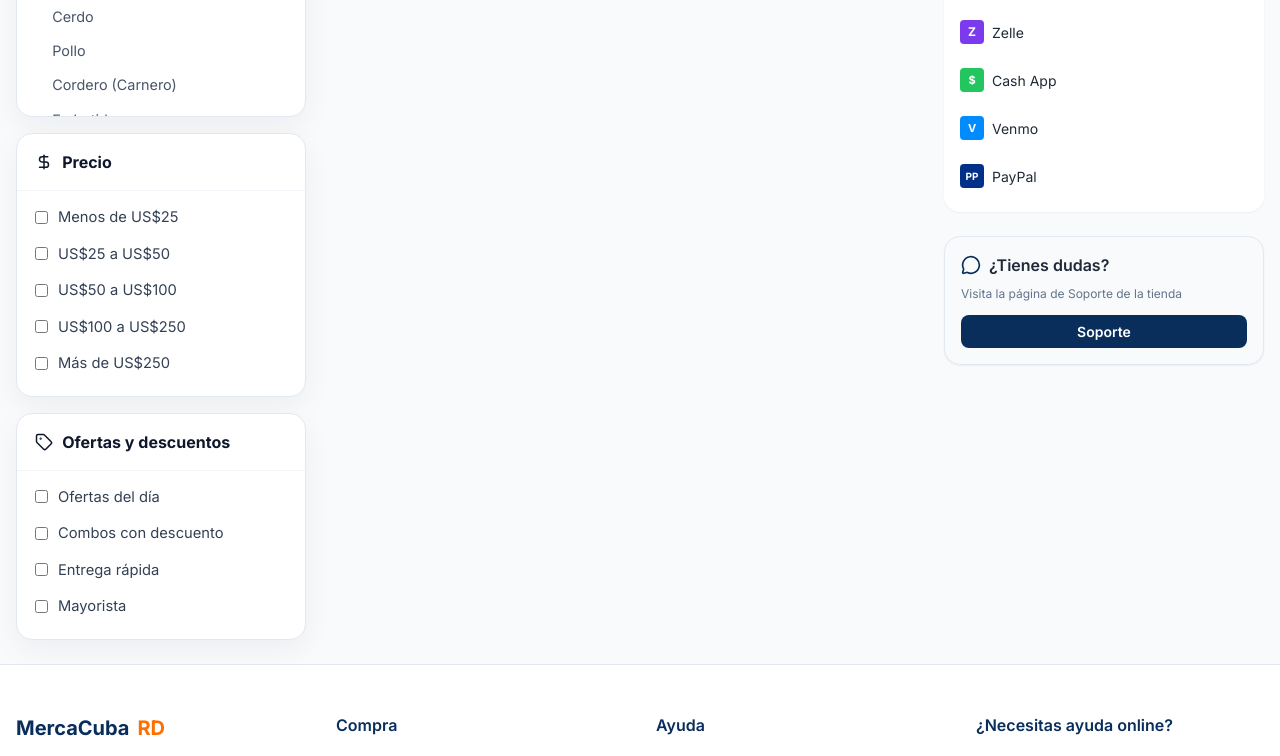
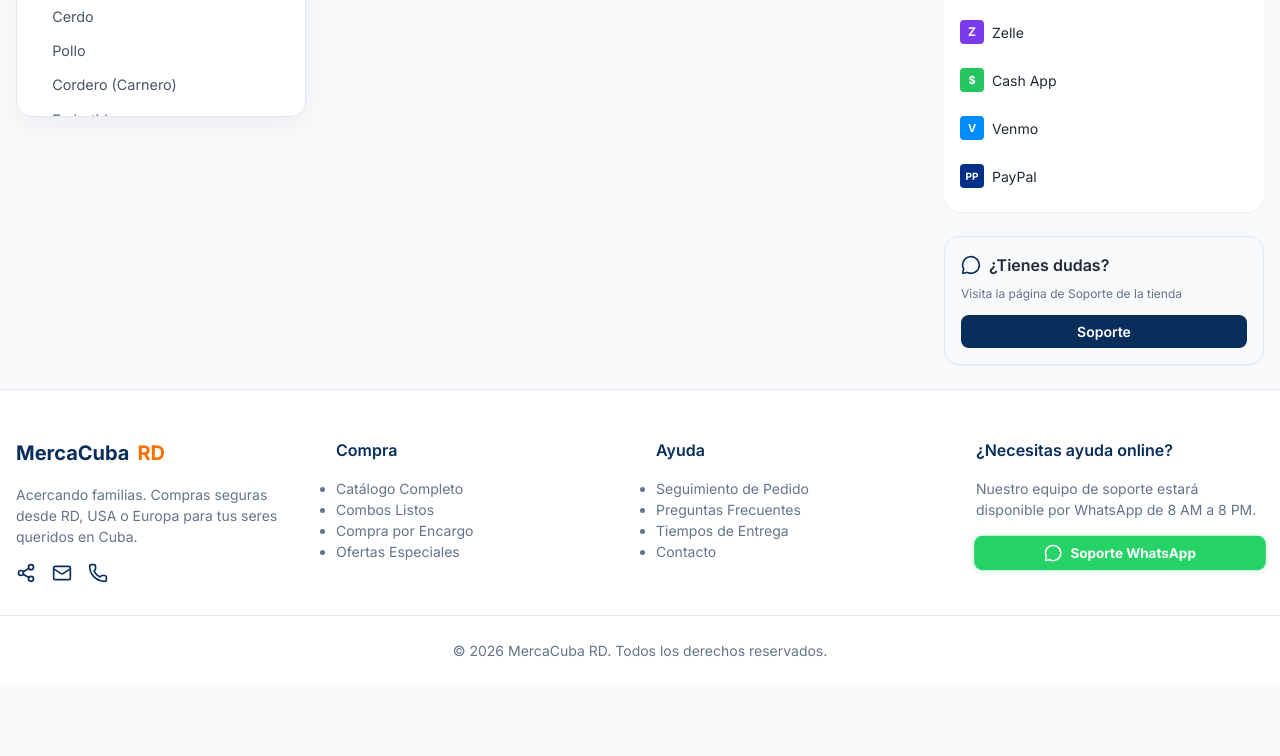
Before and after one commit to cyphercuba/mercacuba, a React (Vite) app: page / in a window 1280 px wide. Shown: the part 740-1496 px from the top of the page. After the commit the page ends 1425 px from the top, so only its background shows below. Built offline with nearby package versions, Linux system fonts and the light colour scheme; no server answers.

Commit message:
Keep only categories sidebar on home

```diff
--- a/src/pages/Home.jsx
+++ b/src/pages/Home.jsx
@@ -1,6 +1,6 @@
 import React, { useState } from 'react';
 import { Link } from 'react-router-dom';
-import { ShieldCheck, Truck, Clock, Lock, MessageCircle, Tag, DollarSign, ChevronDown, ChevronRight } from 'lucide-react';
+import { ShieldCheck, Truck, Clock, Lock, MessageCircle, ChevronDown, ChevronRight } from 'lucide-react';
 
 const categoryTree = [
   { id: 'despensa', name: '🥫 Despensa', children: ['Conservas', 'Aceites y salsas', 'Café e infusiones', 'Granos y legumbres', 'Galletas', 'Panadería', 'Confituras'] },
@@ -24,21 +24,6 @@ const categoryTree = [
   { id: 'moda-accesorios', name: '👕 Moda y Accesorios', children: ['Ropa', 'Accesorios'] },
   { id: 'bebe', name: '👶 Bebé', children: ['Productos para bebé'] },
   { id: 'otros', name: '📦 Otros', children: ['Otros productos', 'Congelados y refrigerados'] },
-];
-
-const priceRanges = [
-  'Menos de US$25',
-  'US$25 a US$50',
-  'US$50 a US$100',
-  'US$100 a US$250',
-  'Más de US$250',
-];
-
-const discountOptions = [
-  'Ofertas del día',
-  'Combos con descuento',
-  'Entrega rápida',
-  'Mayorista',
 ];
 
 const featuredLinks = [
@@ -70,8 +55,8 @@ const Home = () => {
 
   return (
     <div>
-      <div className="home-market-layout" style={{ display: 'grid', gridTemplateColumns: '290px minmax(0, 1fr)', gap: '1.5rem', alignItems: 'start' }}>
-        <aside className="home-categories-sidebar" style={{ display: 'grid', gap: '1rem', position: 'sticky', top: '96px' }}>
+      <div className="home-market-layout" style={{ display: 'grid', gridTemplateColumns: '290px minmax(0, 1fr)', gap: '1.2rem', alignItems: 'start' }}>
+        <aside className="home-categories-sidebar" style={{ display: 'grid', gap: '1rem', position: 'sticky', top: '56px' }}>
           <div style={filterCardStyle}>
             <div style={{ backgroundColor: '#0b2e59', color: 'white', padding: '1rem 1.1rem', fontWeight: 800, fontSize: '1rem' }}>
               Categorías
@@ -108,33 +93,6 @@ const Home = () => {
             </div>
           </div>
 
-          <div style={filterCardStyle}>
-            <div style={{ display: 'flex', alignItems: 'center', gap: '0.6rem', padding: '1rem 1.1rem', borderBottom: '1px solid #f1f5f9', fontWeight: 800, color: '#0f172a' }}>
-              <DollarSign size={18} /> Precio
-            </div>
-            <div style={{ padding: '0.5rem 1.1rem 0.9rem' }}>
-              {priceRanges.map((range) => (
-                <label key={range} style={{ display: 'flex', alignItems: 'center', gap: '0.65rem', padding: '0.45rem 0', fontSize: '0.92rem', color: '#334155', cursor: 'pointer' }}>
-                  <input type="checkbox" style={{ accentColor: '#0b2e59' }} />
-                  {range}
-                </label>
-              ))}
-            </div>
-          </div>
-
-          <div style={filterCardStyle}>
-            <div style={{ display: 'flex', alignItems: 'center', gap: '0.6rem', padding: '1rem 1.1rem', borderBottom: '1px solid #f1f5f9', fontWeight: 800, color: '#0f172a' }}>
-              <Tag size={18} /> Ofertas y descuentos
-            </div>
-            <div style={{ padding: '0.5rem 1.1rem 0.9rem' }}>
-              {discountOptions.map((option) => (
-                <label key={option} style={{ display: 'flex', alignItems: 'center', gap: '0.65rem', padding: '0.45rem 0', fontSize: '0.92rem', color: '#334155', cursor: 'pointer' }}>
-                  <input type="checkbox" style={{ accentColor: '#0b2e59' }} />
-                  {option}
-                </label>
-              ))}
-            </div>
-          </div>
         </aside>
 
         <div>
```
